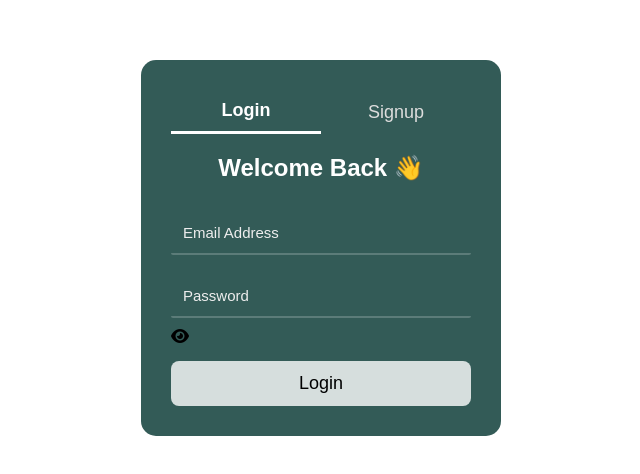
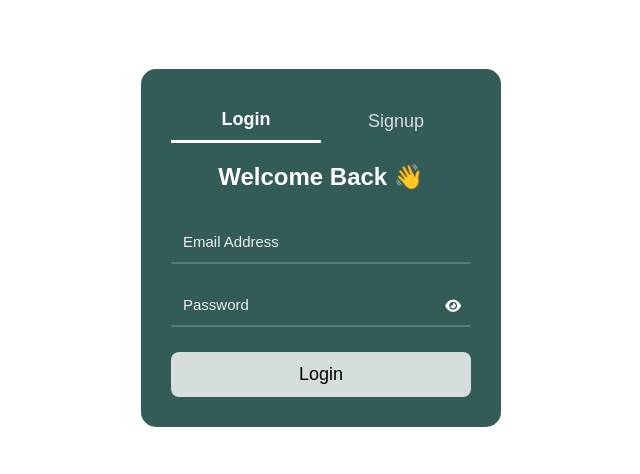
Before and after one commit to Dhinesh-WK/FormValidation, a plain HTML site: page index.html in a window 1280 px wide. Shown: the part 152-626 px from the top of the page, without its empty margins (319-959 px from the left). Drawn offline with Linux system fonts and the light colour scheme.

Commit message:
Update style.css

```diff
--- a/style.css
+++ b/style.css
@@ -192,3 +192,23 @@ body {
         margin-top: 20px;
     }
 }
+
+.password-box {
+    position: relative;
+    width: 100%;
+}
+
+.password-box input {
+    width: 100%;
+}
+
+.password-box .eye {
+    position: absolute;
+    right: 10px;
+    top: 50%;
+    transform: translateY(-50%);
+    cursor: pointer;
+    user-select: none;
+    font-size: 14px;
+    color: white;
+}
```
